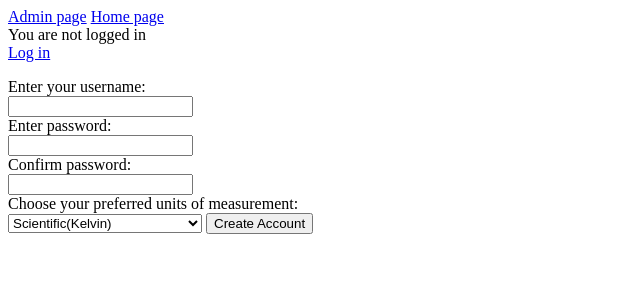
After one commit to M-Pidlisnyi/weather-report, a Django app: page /accounts/signup/ in a window 1280 px wide. The commit adds this page. Shown: the top 300 px of the page, without its empty margins (0-640 px from the left). Run offline with Django 4.2, Linux system fonts and the light colour scheme.

Commit message:
implemented registration

```diff
--- /dev/null
+++ b/templates/registration/logged_out.html
@@ -0,0 +1,6 @@
+{% extends "layout.html" %}
+
+{% block content %}
+  <p>Logged out!</p>
+  <a href="{% url 'login'%}">Click here to login again.</a>
+{% endblock %}
--- a/weatherapp/templates/layout.html
+++ b/weatherapp/templates/layout.html
@@ -15,11 +15,12 @@
                 {% if user.is_authenticated %}
                     <div>
                         Hello {{ user.get_username }}
-                        <a href="/user/{{ user.get_username }}">Your profile</a>
+                        <a href="{% url 'profile' %}">Your profile</a>
                     </div>
 
                 {% else %}
-                    You are not logged in
+                    You are not logged in<br>
+                    <a href="{% url 'login' %}">Log in</a>
                 {% endif %}
             </nav>
         </div>
--- /dev/null
+++ b/weatherapp/templates/signup.html
@@ -0,0 +1,39 @@
+{% extends 'layout.html' %}
+
+{% block content %}
+    <div>
+        <p>
+            {% if alert %}
+
+                {{ alert }}
+
+            {% endif %}
+        </p>
+    </div>
+    <div>
+        <form method="post">
+            {% csrf_token %}
+            <label>
+                Enter your username:<br>
+                <input name="username" type="text"><br>
+            </label>
+            <label>
+                Enter password:<br>
+                <input name="password1" type="password"><br>
+            </label>
+            <label>
+                Confirm password:<br>
+                <input name="password2" type="password"><br>
+            </label>
+            <label>
+                Choose your preferred units of measurement:<br>
+                <select name="units">
+                    <option value="standard">Scientific(Kelvin)</option>
+                    <option value="metric">Metric(Celsius degrees)</option>
+                    <option value="imperial">Imperial(Fahrenheit degrees)</option>
+                </select>
+            </label>
+            <button type="submit">Create Account</button>
+        </form>
+    </div>
+{% endblock %}
--- a/weatherapp/templates/user_profile.html
+++ b/weatherapp/templates/user_profile.html
@@ -10,6 +10,9 @@
         {{ user.appuser.units }}
         {{ user.appuser.cities }}
     </p>
+    <p>
+        <a href="{% url 'logout' %} ">Log out</a>
+    </p>
 </div>
 
 {% endblock %}
--- a/weatherapp/urls.py
+++ b/weatherapp/urls.py
@@ -4,5 +4,5 @@ from . import views
 urlpatterns = [
     path('', views.index, name='index'),
     path('city/<int:pk>', views.CityDetailView.as_view(), name='city_detail'),
-    path('user/<username>', views.user_profile, name='user_profile')
+
 ]
--- a/weatherapp/views.py
+++ b/weatherapp/views.py
@@ -1,4 +1,4 @@
-from django.contrib.auth.mixins import LoginRequiredMixin
+from django.contrib.auth import login
 from django.contrib.auth.models import User
 from django.db import IntegrityError
 from django.http import HttpResponseRedirect
@@ -6,9 +6,7 @@ from django.shortcuts import render
 import requests as pyreq
 from django.views.generic import DetailView
 from decouple import config
-from .models import City
-
-
+from .models import City, AppUser
 # Create your views here.
 
 
@@ -40,9 +38,32 @@ def index(request):
 	return render(request, 'index.html', context=context)
 
 
-def user_profile(request, username):
+def signup(request):
 
-	return render(request, 'user_profile.html')
+	alert_text = None
+	context = {}
+
+	if request.method == 'POST':
+		username = request.POST.get('username')
+		password1 = request.POST.get('password1')
+		password2 = request.POST.get('password2')
+		units = request.POST.get('units')
+		if password1 == password2:
+			try:
+				new_user = User.objects.create_user(username=username, password=password1)
+				AppUser.objects.create(user=new_user, units=units)
+				login(request, new_user)
+				return HttpResponseRedirect('/accounts/profile/')
+			except IntegrityError:
+				"""integrity error may happen if user with such username already exists"""
+				alert_text = "such username already exists\ntry new one or login"
+		else:
+			alert_text = "passwords don't match"
+
+	if alert_text is not None:
+		context['alert'] = alert_text
+
+	return render(request, 'signup.html', context=context)
 
 
 class CityDetailView(DetailView):
@@ -54,13 +75,6 @@ class CityDetailView(DetailView):
 		api_url = 'https://api.openweathermap.org/data/2.5/forecast?q={}&appid={}'
 		context['weather'] = pyreq.get(api_url.format(context['city'].name, config('forecast_API_KEY'))).json()
 
-		# check if coords for city are available
-		# not sure if i need to check at all
-		if not (context['city'].latitude or context['city'].longitude is None):
-			context['coords'] = (context['city'].latitude, context['city'].longitude)
-		else:
-			context['coords'] = None
-
 		return context
 
 	def get_queryset(self):
--- a/weatherreport/settings.py
+++ b/weatherreport/settings.py
@@ -9,7 +9,7 @@ https://docs.djangoproject.com/en/4.0/topics/settings/
 For the full list of settings and their values, see
 https://docs.djangoproject.com/en/4.0/ref/settings/
 """
-
+import os
 from pathlib import Path
 from decouple import config
 
@@ -56,7 +56,7 @@ ROOT_URLCONF = 'weatherreport.urls'
 TEMPLATES = [
     {
         'BACKEND': 'django.template.backends.django.DjangoTemplates',
-        'DIRS': [],
+        'DIRS': [os.path.join(BASE_DIR, 'templates')],
         'APP_DIRS': True,
         'OPTIONS': {
             'context_processors': [
--- a/weatherreport/urls.py
+++ b/weatherreport/urls.py
@@ -14,9 +14,14 @@ Including another URLconf
     2. Add a URL to urlpatterns:  path('blog/', include('blog.urls'))
 """
 from django.contrib import admin
+from django.contrib.auth import views as auth_views
 from django.urls import path, include
+from weatherapp import  views
 
 urlpatterns = [
     path('admin/', admin.site.urls),
-    path('', include('weatherapp.urls'))
+    path('', include('weatherapp.urls')),
+    path('accounts/', include('django.contrib.auth.urls')),
+    path('accounts/profile/', auth_views.LoginView.as_view(template_name='user_profile.html'), name='profile'),
+    path('accounts/signup/', views.signup, name='signup')
 ]
```
Also changed, not shown: templates/registration/login.html (added, +32 -0 lines).
